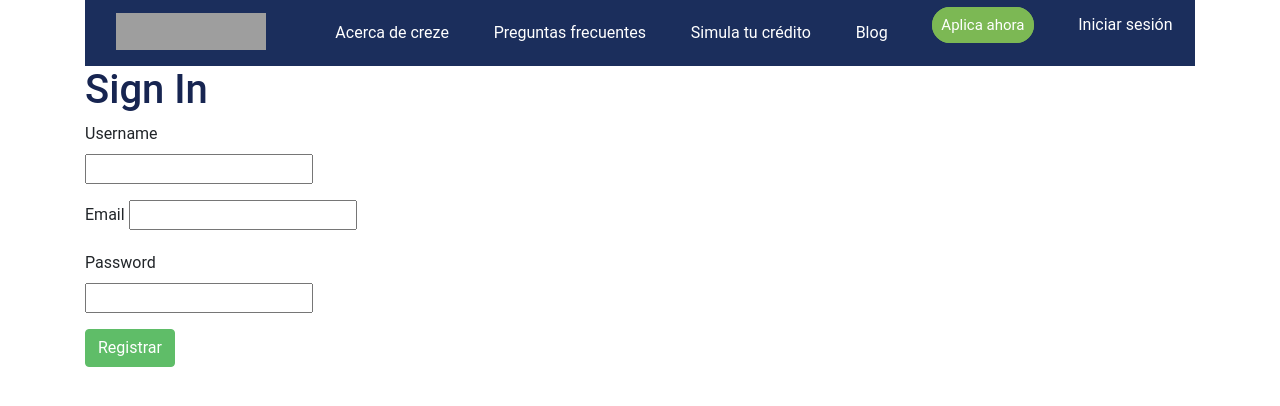
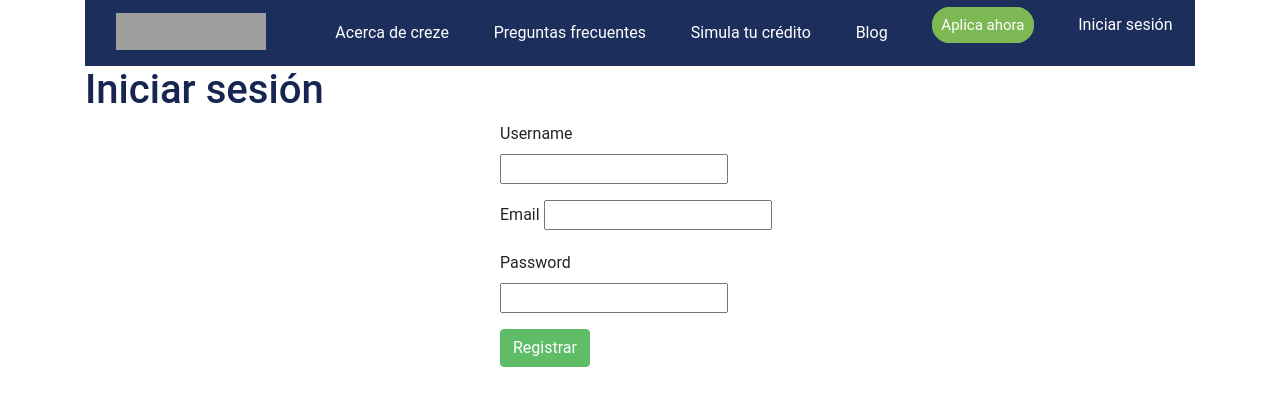
Before and after one commit to mariomtzjr/solicitaCreditoFlask, a Flask app: page /cliente_nuevo in a window 1280 px wide. Shown: the top 406 px of the page. Run offline with Flask 2, Linux system fonts and the light colour scheme; some libraries are stand-ins or nearby versions; grey boxes are pictures that could not be loaded.

Commit message:
Add style class for form.

```diff
--- a/templates/register.html
+++ b/templates/register.html
@@ -2,8 +2,8 @@
 
 {% block content %}
     <div class="container">
-        <h1>Sign In</h1>
-        <form>
+        <h1>Iniciar sesión</h1>
+        <form class="mx-auto">
             <div class="form-group">
                 <label for="exampleInputEmail1">Username</label>
                 {{ form.username }}
```
